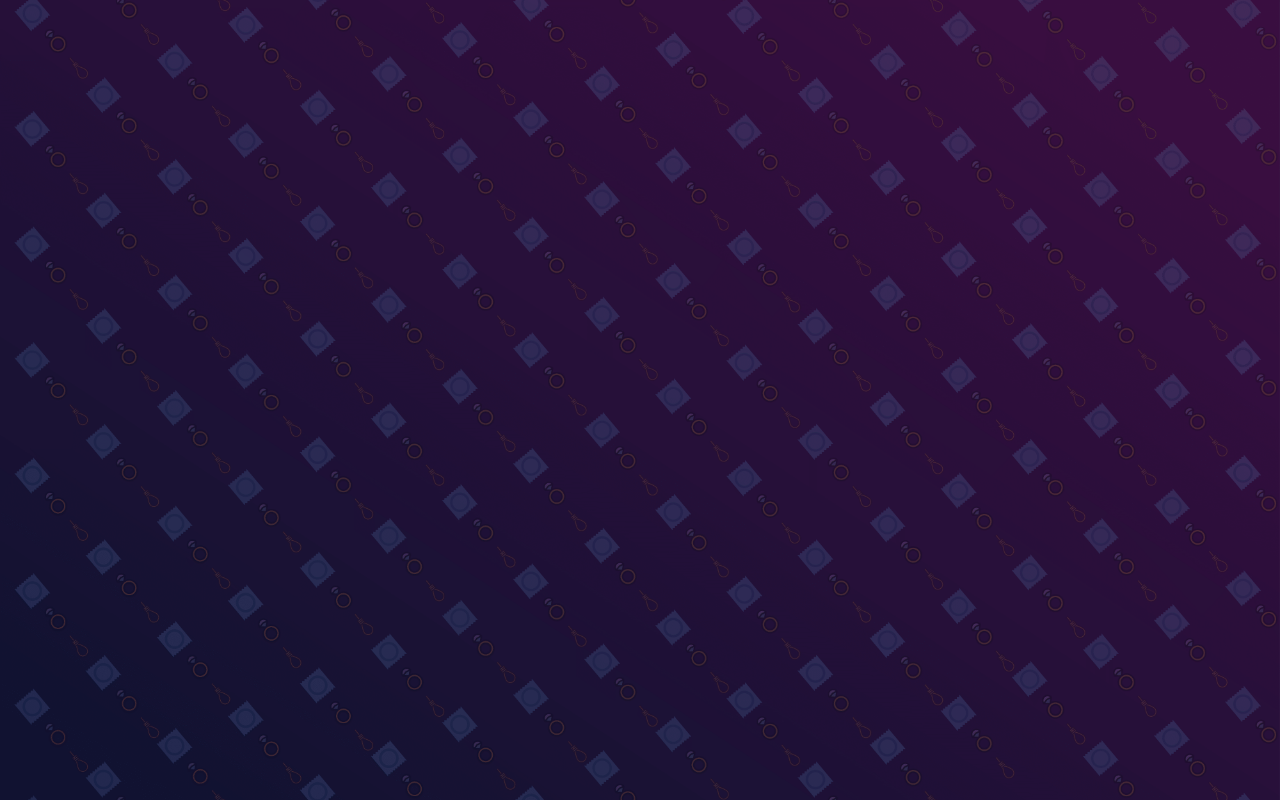
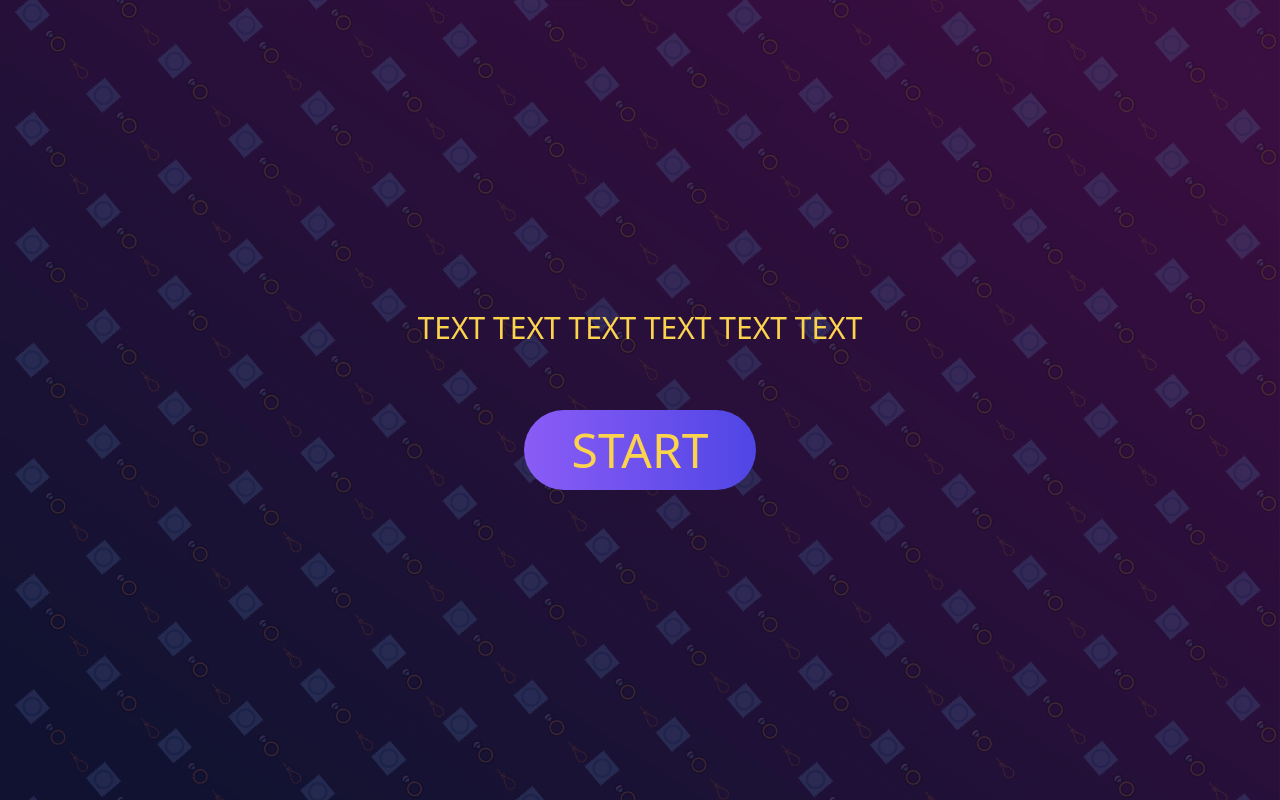
Before and after one commit to k05m0navt/fmk, a React (Create React App) app: page /start in a window 1280 px wide. Built offline with nearby package versions, Linux system fonts and the light colour scheme.

Commit message:
Full template for StartPage

```diff
--- a/src/components/organisms/SPBody.js
+++ b/src/components/organisms/SPBody.js
@@ -3,13 +3,18 @@
 function SPBody(props) {
     const className = props.className;
 
-    const textClassName = "";
-    const paragraph = "";
+    const textClassName = "text-3xl text-yellow-300 font-sans";
 
-    const lbClassName = "";
-    const btnClassName = "";
-    const linkTo = "";
-    const btnText = "";
+    //TODO Change text
+    const paragraph = "TEXT TEXT TEXT TEXT TEXT TEXT";
+
+    const lbClassName = "mt-16";
+    const btnClassName =
+        "text-5xl bg-gradient-to-r from-purple-500 to-indigo-600 hover:from-pink-500 hover:to-yellow-500 text-yellow-300 hover:text-white py-4 px-12 rounded-full font-sans";
+
+    //TODO Change link
+    const linkTo = "/";
+    const btnText = "START";
 
     return (
         <div className={className}>
--- a/src/components/pages/StartPage.js
+++ b/src/components/pages/StartPage.js
@@ -2,10 +2,11 @@
 
 function StartPage() {
     const className = "";
+    const spbClassName = "h-screen flex items-center justify-center flex-col";
 
     return (
         <div className={className}>
-            <SPBody />
+            <SPBody className={spbClassName} />
         </div>
     );
 }
```
